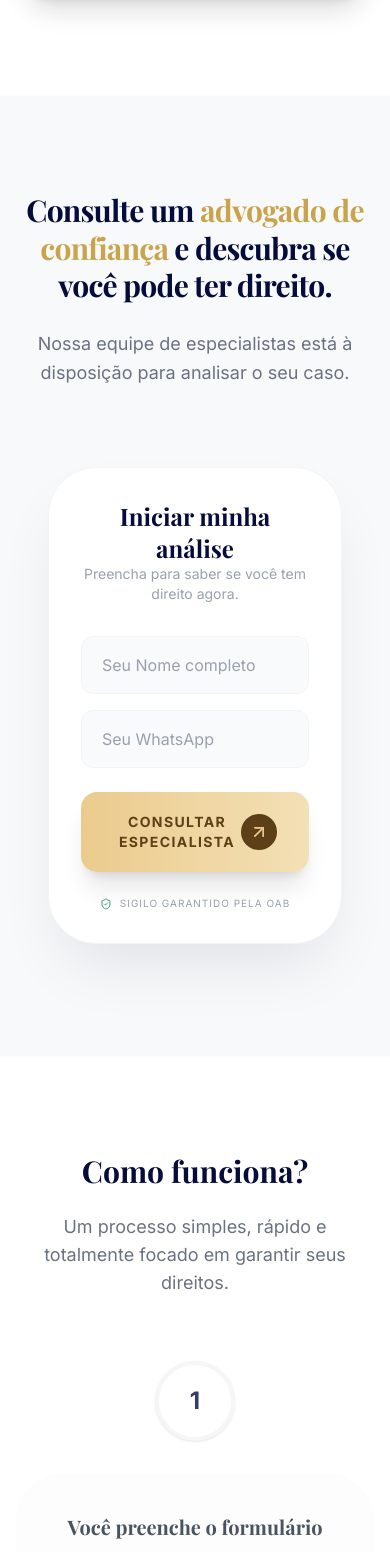
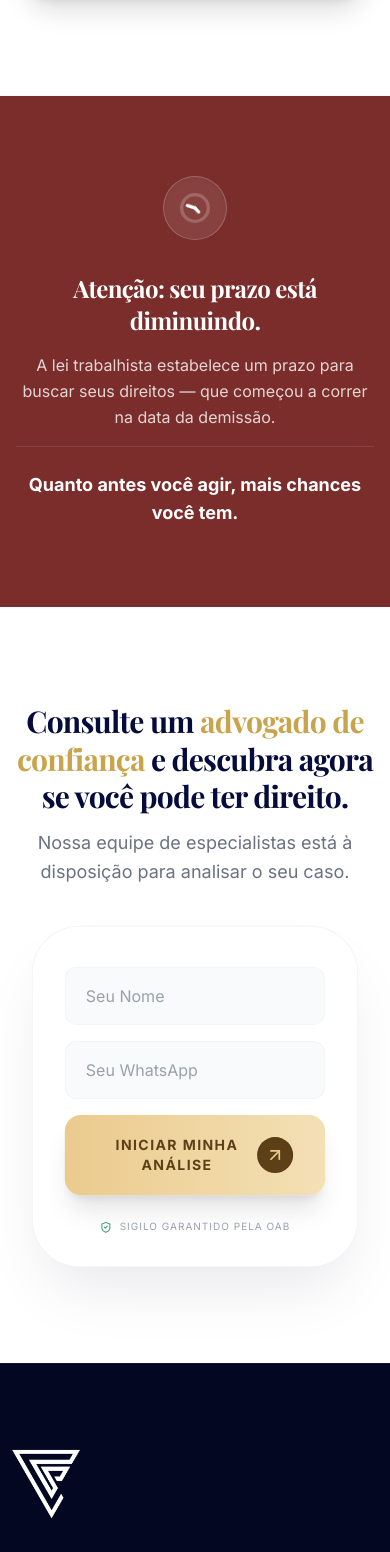
Before and after one commit to caiomvigreja-tech/direito-trabalhista-gestante, a React (Vite) app: page / in a window 390 px wide. Shown: the part 8040-9592 px from the top of the page. Built offline with nearby package versions, Linux system fonts and the light colour scheme; a web font is replaced by a local one.

Commit message:
feat: add deadline alert section, enable video autoplay, and refine lead capture form UI

```diff
--- a/src/App.tsx
+++ b/src/App.tsx
@@ -26,7 +26,8 @@ import {
   X,
   Play,
   Quote,
-  Clock
+  Clock,
+  Hourglass
 } from 'lucide-react';
 
 export default function App() {
@@ -49,9 +50,15 @@ export default function App() {
   useEffect(() => {
     if (showVideo) {
       const player = new Plyr('.js-plyr', {
+        autoplay: true,
         controls: ['play-large', 'play', 'progress', 'current-time', 'mute', 'volume', 'fullscreen'],
-        youtube: { noCookie: true, rel: 0, showinfo: 0, iv_load_policy: 3, modestbranding: 1 }
+        youtube: { noCookie: true, rel: 0, showinfo: 0, iv_load_policy: 3, modestbranding: 1, autoplay: 1 }
       });
+
+      player.on('ready', (event) => {
+        player.play();
+      });
+
       return () => {
         if (player) player.destroy();
       };
@@ -250,13 +257,13 @@ export default function App() {
           <div className="hidden lg:block relative h-full min-h-[500px] w-full">
             {/* Indenização Garantida - Superior Direita */}
             {/* Indenização Garantida - Superior Direita */}
-            <div className="absolute top-[36%] left-[42%] animate-float bg-white/15 backdrop-blur-md border border-white/20 rounded-2xl p-5 shadow-2xl flex items-center gap-4 z-20">
-              <div className="bg-[#C9A44C] rounded-full p-2.5 shadow-sm">
-                <ShieldCheck className="w-6 h-6 text-[#050C3B]" />
+            <div className="absolute top-[36%] left-[42%] animate-float bg-white/10 backdrop-blur-xl border border-white/20 rounded-3xl p-6 shadow-[0_32px_64px_-16px_rgba(0,0,0,0.4)] flex items-center gap-5 z-20 w-[410px]">
+              <div className="bg-[#C9A44C] rounded-full p-3 shadow-lg shrink-0">
+                <ShieldCheck className="w-7 h-7 text-[#050C3B]" />
               </div>
-              <div className="flex flex-col gap-0.5">
-                <span className="text-white font-bold text-sm tracking-tight leading-tight">Indenização por estabilidade</span>
-                <span className="text-white/80 font-medium text-xs mt-0.5">Pagamento de salários e verbas, sem a obrigação de retornar à empresa.</span>
+              <div className="flex flex-col gap-1">
+                <span className="text-white font-bold text-base tracking-tight leading-tight">Indenização por estabilidade</span>
+                <span className="text-white/80 font-medium text-sm mt-0.5">Pagamento de salários e verbas, sem a obrigação de retornar à empresa.</span>
               </div>
             </div>
           </div>
@@ -641,36 +648,64 @@ export default function App() {
 
 
 
+      {/* BLOCO FINAL: CONVERSÃO E GALERIA (Inspirado no screenshot - Refinado) */}
+      {/* Alerta de Prazo finalizado (Bloco Todo Vermelho Elegante) */}
+      <section className="py-20 px-4 bg-[#7A2D2B] text-white relative overflow-hidden">
+        <div className="max-w-4xl mx-auto text-center flex flex-col items-center relative z-10">
+          {/* Clock Icon Block */}
+          <div className="mb-8 relative">
+            <div className="w-16 h-16 bg-white/10 rounded-full flex items-center justify-center border border-white/20 backdrop-blur-sm shadow-inner group-hover:scale-110 transition-transform">
+              <svg className="w-8 h-8 text-white" viewBox="0 0 24 24" fill="none" stroke="currentColor" strokeWidth="2.5" strokeLinecap="round" strokeLinejoin="round">
+                <circle cx="12" cy="12" r="10" strokeOpacity="0.2" />
+                <path d="M12 12L12 6" className="origin-[12px_12px] animate-spin-fast" />
+                <path d="M12 12L16 12" className="origin-[12px_12px] animate-spin" style={{ animationDuration: '6s' }} />
+              </svg>
+            </div>
+            <div className="absolute inset-0 border-4 border-white/10 rounded-full animate-ping opacity-20"></div>
+          </div>
 
+          <h3 className="font-serif text-2xl md:text-3xl font-bold mb-4 tracking-tight">
+            Atenção: seu prazo está diminuindo.
+          </h3>
+          <div className="max-w-2xl mx-auto space-y-4">
+            <p className="text-white/80 text-base md:text-lg leading-relaxed font-light">
+              A lei trabalhista estabelece um prazo para buscar seus direitos — que começou a correr na data da demissão.
+            </p>
+            <div className="text-white font-bold text-lg md:text-xl border-t border-white/10 pt-6 inline-block w-full">
+              Quanto antes você agir, mais chances você tem.
+            </div>
+          </div>
+        </div>
 
+        {/* Subtle Textured Background for elegance */}
+        <div className="absolute inset-0 opacity-[0.04] pointer-events-none bg-[radial-gradient(circle_at_center,_white_1px,_transparent_1px)] bg-[size:16px_16px]"></div>
+      </section>
 
       {/* BLOCO FINAL: CONVERSÃO E GALERIA (Inspirado no screenshot - Refinado) */}
-      <section className="py-24 px-4 bg-[#F8F9FA] relative overflow-hidden">
+      <section className="py-24 md:py-32 px-4 bg-white relative overflow-hidden">
         <div className="max-w-7xl mx-auto text-center relative z-10">
-          <div className="mb-16">
-            <h2 className="font-serif text-3xl md:text-5xl font-bold text-[#050C3B] mb-6 tracking-tight max-w-4xl mx-auto leading-tight">
-              Consulte um <span className="text-[#C9A44C]">advogado de confiança</span> e descubra se você pode ter direito.
+          <div className="mb-10">
+            <h2 className="font-serif text-3xl md:text-5xl font-bold text-[#050C3B] mb-3 tracking-tight max-w-4xl mx-auto leading-tight text-pretty">
+              Consulte um <span className="text-[#C9A44C]">advogado de confiança</span> e descubra agora se você pode ter direito.
             </h2>
             <p className="text-gray-500 text-lg md:text-xl max-w-3xl mx-auto leading-relaxed font-light">
               Nossa equipe de especialistas está à disposição para analisar o seu caso.
             </p>
           </div>
 
-          <div className="mt-2 bg-[#F8F9FA] rounded-[3rem] p-4 md:p-10 relative">
+          <div className="mt-2 p-0 relative">
             {/* Floating Contact Card - Centered and Clean */}
-            <div className="relative w-full max-w-lg mx-auto px-4 z-20">
-              <div className="bg-white border border-gray-100 shadow-[0_32px_64px_-16px_rgba(5,12,59,0.1)] rounded-[3rem] p-8 md:p-12 text-left">
-                <div className="text-center mb-8">
-                  <h4 className="font-serif text-2xl font-bold text-[#050C3B]">Iniciar minha análise</h4>
-                  <p className="text-gray-400 text-sm">Preencha para saber se você tem direito agora.</p>
-                </div>
+            <div className="relative w-full max-w-2xl mx-auto px-4 z-20 animate-breathing">
+              <div className="bg-white border border-gray-100 shadow-[0_32px_64px_-16px_rgba(5,12,59,0.1)] rounded-[3rem] p-8 md:p-10 text-left">
+                <div className="pt-2"></div>
 
                 <form className="space-y-4" onSubmit={handleLeadCapture}>
+                  <div className="grid md:grid-cols-2 gap-4">
                     <div>
                       <input
                         type="text"
                         className="w-full px-5 py-4 rounded-xl border border-gray-100 focus:ring-2 focus:ring-[#C9A44C] outline-none transition bg-gray-50 text-gray-800 placeholder:text-gray-400"
-                      placeholder="Seu Nome completo"
+                        placeholder="Seu Nome"
                         value={formData.name}
                         onChange={(e) => setFormData(prev => ({ ...prev, name: e.target.value }))}
                         required
@@ -686,8 +721,9 @@ export default function App() {
                         required
                       />
                     </div>
-                  <button type="submit" className="w-full bg-gradient-to-r from-[#EBCB8D] to-[#F3E0B5] hover:from-[#F3E0B5] hover:to-[#EBCB8D] text-[#5D4017] font-bold py-5 rounded-2xl shadow-xl transition-all flex items-center justify-between px-8 group/btn mt-6">
-                    <span className="uppercase tracking-widest text-sm">Consultar Especialista</span>
+                  </div>
+                  <button type="submit" className="w-full bg-gradient-to-r from-[#EBCB8D] to-[#F3E0B5] hover:from-[#F3E0B5] hover:to-[#EBCB8D] text-[#5D4017] font-bold py-5 rounded-2xl shadow-xl transition-all flex items-center justify-between px-8 group/btn mt-2">
+                    <span className="uppercase tracking-widest text-sm font-bold">INICIAR MINHA ANÁLISE</span>
                     <div className="bg-[#5D4017] text-[#EBCB8D] rounded-full p-2 group-hover/btn:scale-110 transition-transform shadow-inner">
                       <ArrowUpRight className="w-5 h-5" />
                     </div>
@@ -699,83 +735,6 @@ export default function App() {
                   <span>Sigilo garantido pela OAB</span>
                 </p>
               </div>
-            </div>
-          </div>
-        </div>
-      </section>
-
-      <section className="py-24 px-4 bg-white border-t border-gray-50">
-        <div className="max-w-6xl mx-auto">
-          <div className="text-center mb-16">
-            <h2 className="font-serif text-3xl md:text-5xl font-bold text-[#050C3B] mb-6">Como funciona?</h2>
-            <p className="text-gray-500 text-lg max-w-2xl mx-auto">Um processo simples, rápido e totalmente focado em garantir seus direitos.</p>
-          </div>
-
-          <div className="relative">
-            <div className="grid md:grid-cols-3 gap-8 relative z-10">
-              {/* Connecting Line (Fio Dourado) - Desktop only */}
-              <div className="hidden md:block absolute top-[40px] left-[15%] right-[15%] h-px bg-[#C9A44C]/30 z-0"></div>
-
-              {[
-                {
-                  num: "1",
-                  title: "Você preenche o formulário",
-                  desc: "Deixe seu nome, WhatsApp e responda 3 perguntas rápidas sobre sua situação."
-                },
-                {
-                  num: "2",
-                  title: "Te chamaremos no WhatsApp",
-                  desc: "Nossa equipe entra em contato pelo WhatsApp para fazer um diagnóstico do seu caso e calcular os valores."
-                },
-                {
-                  num: "3",
-                  title: "Orientação Jurídica",
-                  desc: "Você descobre se tem direito, quanto pode receber e os próximos passos.",
-                  highlight: true
-                }
-              ].map((step, i) => (
-                <div key={i} className={`relative flex flex-col items-center transition-all duration-700 ${step.highlight ? 'scale-105 md:scale-110 z-20' : 'opacity-80'}`}>
-                  <div className={`w-20 h-20 rounded-full flex items-center justify-center text-2xl font-bold mb-8 border-4 transition-all ${step.highlight ? 'bg-[#050C3B] text-white border-[#C9A44C] shadow-[0_0_30px_rgba(201,164,76,0.3)]' : 'bg-white text-[#050C3B] border-gray-100 shadow-sm'}`}>
-                    {step.num}
-                  </div>
-                  <div className={`p-10 rounded-[3rem] text-center w-full transition-all ${step.highlight ? 'bg-white shadow-[0_32px_64px_-16px_rgba(5,12,59,0.1)] border border-gray-50' : 'bg-gray-50/50'}`}>
-                    <h4 className={`font-serif text-xl font-bold mb-4 ${step.highlight ? 'text-[#050C3B]' : 'text-gray-800'}`}>
-                      {step.title}
-                    </h4>
-                    <p className="text-gray-500 text-sm md:text-base leading-relaxed font-medium">
-                      {step.desc}
-                    </p>
-                  </div>
-                </div>
-              ))}
-            </div>
-          </div>
-
-          {/* Alerta de Prazo integrado como Disclaimer */}
-          <div className="mt-20 max-w-4xl mx-auto">
-            <div className="bg-[#B23333] rounded-3xl p-6 md:p-8 flex flex-col md:flex-row items-center gap-6 shadow-lg relative overflow-hidden group">
-              <div className="flex-shrink-0 relative">
-                <div className="w-16 h-16 bg-white/10 rounded-full flex items-center justify-center border border-white/20 backdrop-blur-sm">
-                  <svg className="w-8 h-8 text-white" viewBox="0 0 24 24" fill="none" stroke="currentColor" strokeWidth="2.5" strokeLinecap="round">
-                    <circle cx="12" cy="12" r="10" strokeOpacity="0.3" />
-                    <path d="M12 12L12 6" className="origin-[12px_12px] animate-[spin_4s_linear_infinite]" />
-                    <path d="M12 12L16 12" className="origin-[12px_12px] animate-[spin_15s_linear_infinite]" />
-                  </svg>
-                </div>
-                <div className="absolute inset-0 border-2 border-white/20 rounded-full animate-ping opacity-10"></div>
-              </div>
-
-              <div className="text-center md:text-left">
-                <h3 className="text-white font-bold text-xl mb-1 flex items-center justify-center md:justify-start gap-2">
-                  Atenção: seu prazo está diminuindo.
-                </h3>
-                <p className="text-white/90 text-sm md:text-base leading-relaxed font-medium">
-                  A lei trabalhista estabelece um prazo para buscar seus direitos — e ele já está correndo desde a data da rescisão. Quanto antes você agir, mais opções você tem.
-                </p>
-              </div>
-
-              {/* Textura de fundo sutil */}
-              <div className="absolute inset-0 opacity-[0.05] pointer-events-none bg-[radial-gradient(circle_at_center,_white_1px,_transparent_1px)] bg-[size:16px_16px]"></div>
             </div>
           </div>
         </div>
--- a/src/index.css
+++ b/src/index.css
@@ -7,6 +7,11 @@
 
   --animate-float: float 3s ease-in-out infinite;
   --animate-draw-circle: drawCircle 1.5s ease-out forwards;
+  --animate-hourglass: hourglass 5s ease-in-out infinite;
+  --animate-spin-fast: spin 1s linear infinite;
+  --animate-breathing: breathing 6s ease-in-out infinite;
+  --animate-sand-top: sand-top 5s ease-in-out infinite;
+  --animate-sand-bottom: sand-bottom 5s ease-in-out infinite;
 
   @keyframes float {
     0%, 100% { transform: translateY(0); }
@@ -16,6 +21,26 @@
   @keyframes drawCircle {
     from { stroke-dashoffset: 300; }
     to { stroke-dashoffset: 0; }
+  }
+
+  @keyframes breathing {
+    0%, 100% { transform: scale(1); }
+    50% { transform: scale(1.01); }
+  }
+
+  @keyframes sand-top {
+    0%, 10% { transform: scaleY(1); }
+    90%, 100% { transform: scaleY(0); }
+  }
+
+  @keyframes sand-bottom {
+    0%, 10% { transform: scaleY(0); }
+    90%, 100% { transform: scaleY(1); }
+  }
+
+  @keyframes hourglass {
+    0%, 10% { transform: rotate(0); }
+    90%, 100% { transform: rotate(180deg); }
   }
 }
 
```
Also changed, not shown: 2 other files (tests, documents, lock files or other folders). Lines whose indentation alone changed are shown as unchanged.
